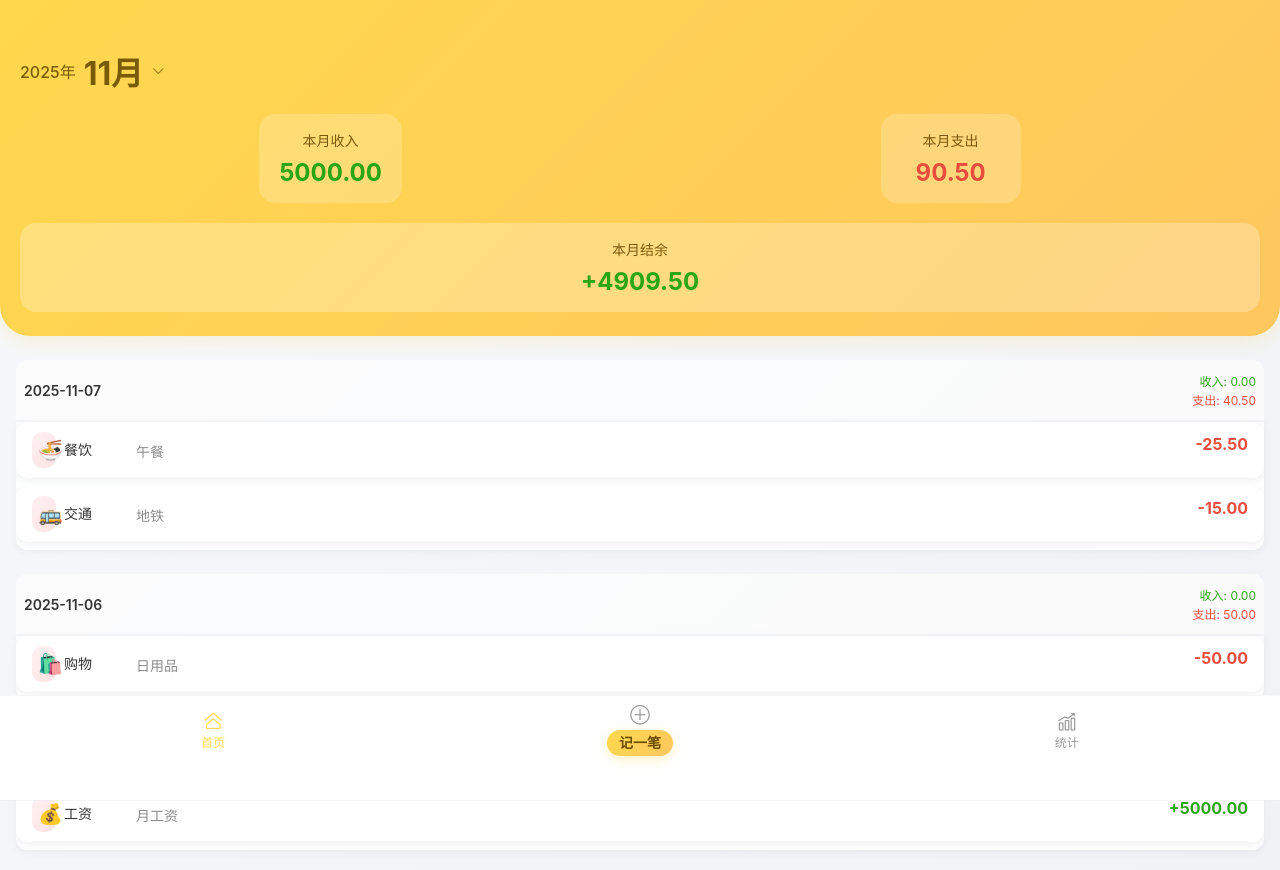
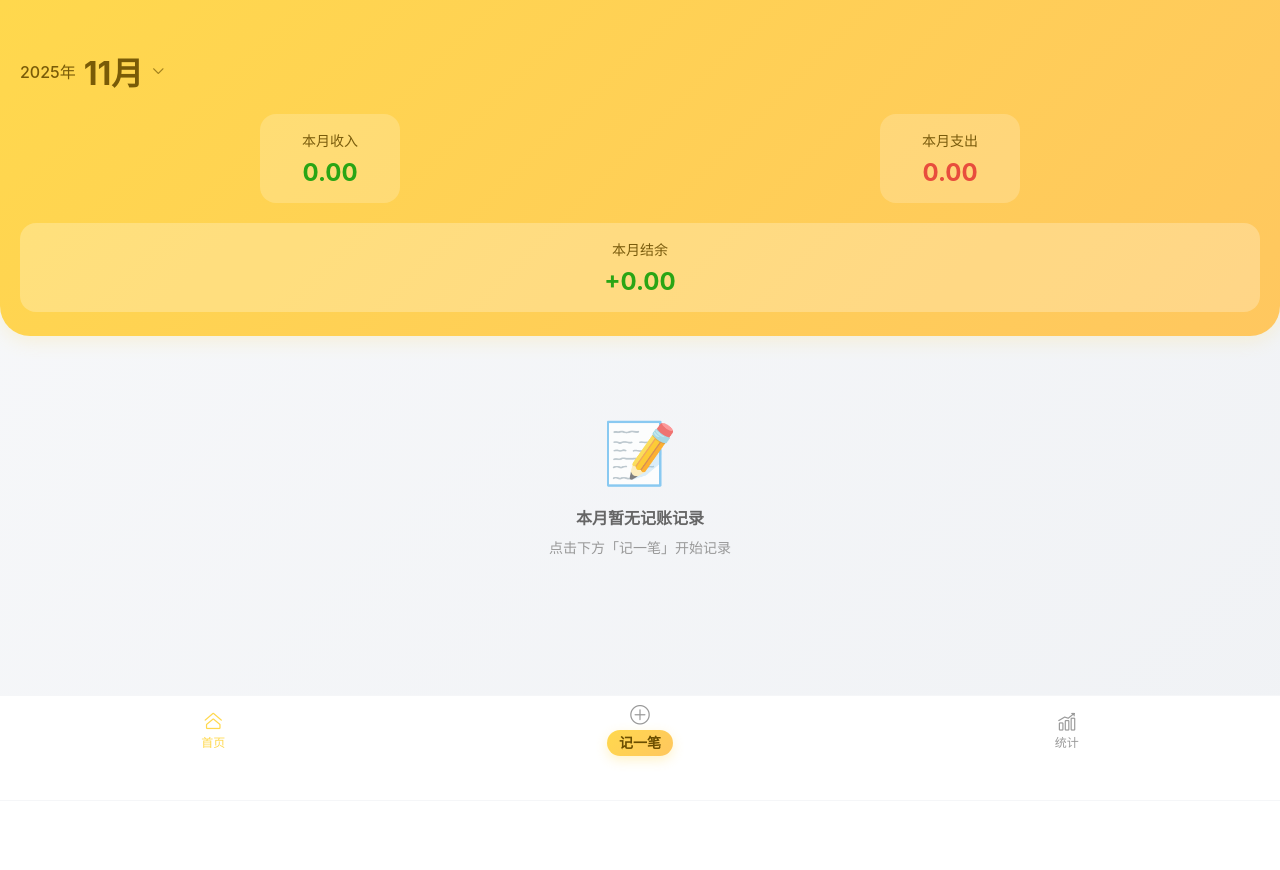
Before and after one commit to lolipop54/ledger, a Vue app: page / in a window 1280 px wide. Shown: the top 870 px of the page. After the commit the page ends 800 px from the top, so only its background shows below. Built offline with nearby package versions, Linux system fonts and the light colour scheme.

Commit message:
继续更新日期获取不准确的bug

```diff
--- a/src/composables/useLedger.js
+++ b/src/composables/useLedger.js
@@ -237,7 +237,7 @@ function generateMockData() {
   const mockRecords = [
     // 今天的记录
     {
-      id: 'mock_1',
+      id: `${Date.now()}_${Math.random().toString(36).slice(2, 8)}`,
       type: 'expense',
       amount: 25.5,
       category: '餐饮',
@@ -245,7 +245,7 @@ function generateMockData() {
       date: getLocalTime()
     },
     {
-      id: 'mock_2',
+      id: `${Date.now()}_${Math.random().toString(36).slice(2, 8)}`,
       type: 'expense',
       amount: 15.0,
       category: '交通',
@@ -262,7 +262,7 @@ function generateMockData() {
     },
     // 昨天的记录
     {
-      id: 'mock_3',
+      id: `${Date.now()}_${Math.random().toString(36).slice(2, 8)}`,
       type: 'expense',
       amount: 50.0,
       category: '购物',
@@ -278,7 +278,7 @@ function generateMockData() {
     }).replace(/\//g, '-')
     },
     {
-      id: 'mock_4',
+      id: `${Date.now()}_${Math.random().toString(36).slice(2, 8)}`,
       type: 'income',
       amount: 5000.0,
       category: '工资',
@@ -295,7 +295,7 @@ function generateMockData() {
     },
     // 上个月的记录
     {
-      id: 'mock_5',
+      id: `${Date.now()}_${Math.random().toString(36).slice(2, 8)}`,
       type: 'expense',
       amount: 100.0,
       category: '娱乐',
@@ -318,14 +318,14 @@ export function useLedger() {
   let initialRecords = loadFromStorage();
 
   // 如果没有任何记录，添加默认的模拟数据
-  if (initialRecords.length === 0) {
-    initialRecords = generateMockData();
-    try {
-      saveToStorage(initialRecords);
-    } catch (e) {
-      console.error('保存模拟数据失败:', e);
-    }
-  }
+  // if (initialRecords.length === 0) {
+  //   initialRecords = generateMockData();
+  //   try {
+  //     saveToStorage(initialRecords);
+  //   } catch (e) {
+  //     console.error('保存模拟数据失败:', e);
+  //   }
+  // }
 
   const records = ref(initialRecords);
   const isLoading = ref(false);
@@ -335,7 +335,6 @@ export function useLedger() {
   const addRecord = (record) => {
   try {
     const item = {
-      //解释一下
       id: `${Date.now()}_${Math.random().toString(36).slice(2, 8)}`,
       type: record.type || 'expense', // 'expense' | 'income'
       amount: Number(record.amount) || 0,
@@ -374,8 +373,8 @@ export function useLedger() {
     const idx = records.value.findIndex(r => r.id === id);
     if (idx >= 0) {
       records.value[idx] = {
-        ...records.value[idx],
-        ...updates,
+        ...records.value[idx],// 第1步：复制原始对象的所有属性
+        ...updates,// 第2步：使用新值覆盖同名属性
         // 确保必要字段的类型正确
         amount: updates.amount ? Number(updates.amount) : records.value[idx].amount
       };
@@ -457,6 +456,7 @@ export function useLedger() {
   const summarize = (list) => {
     const expense = list.filter(r => r.type === 'expense').reduce((s, r) => s + r.amount, 0);
     const income = list.filter(r => r.type === 'income').reduce((s, r) => s + r.amount, 0);
+    console.log(expense);
     return { expense, income, balance: income - expense };
   };
 
--- a/src/views/Add.vue
+++ b/src/views/Add.vue
@@ -213,8 +213,7 @@ const onPickDate = (arg, event) => {
         second: '2-digit',
         hour12: false
       }).replace(/\//g, '-');
-  //需要删除
-  showSuccessToast(dt);
+
   ymd.value = [String(y), String(m).padStart(2,'0'), String(d).padStart(2,'0')];
   showDate.value = false;
 
--- a/src/views/Home.vue
+++ b/src/views/Home.vue
@@ -85,7 +85,15 @@ onMounted(async () => {
 
 // 注入共享的月份状态
 const sharedCurrentYM = inject('sharedCurrentYM');
-const nowYM = new Date().toISOString().slice(0,7);
+const nowYM = new Date().toLocaleString('zh-CN', {
+        year: 'numeric',
+        month: '2-digit',
+        day: '2-digit',
+        hour: '2-digit',
+        minute: '2-digit',
+        second: '2-digit',
+        hour12: false
+      }).replace(/\//g, '-').slice(0,7);
 const currentYM = computed({
   get: () => sharedCurrentYM.value,
   set: (val) => { sharedCurrentYM.value = val; }
```
Also changed, not shown: 5 other files (tests, documents, lock files or other folders).
